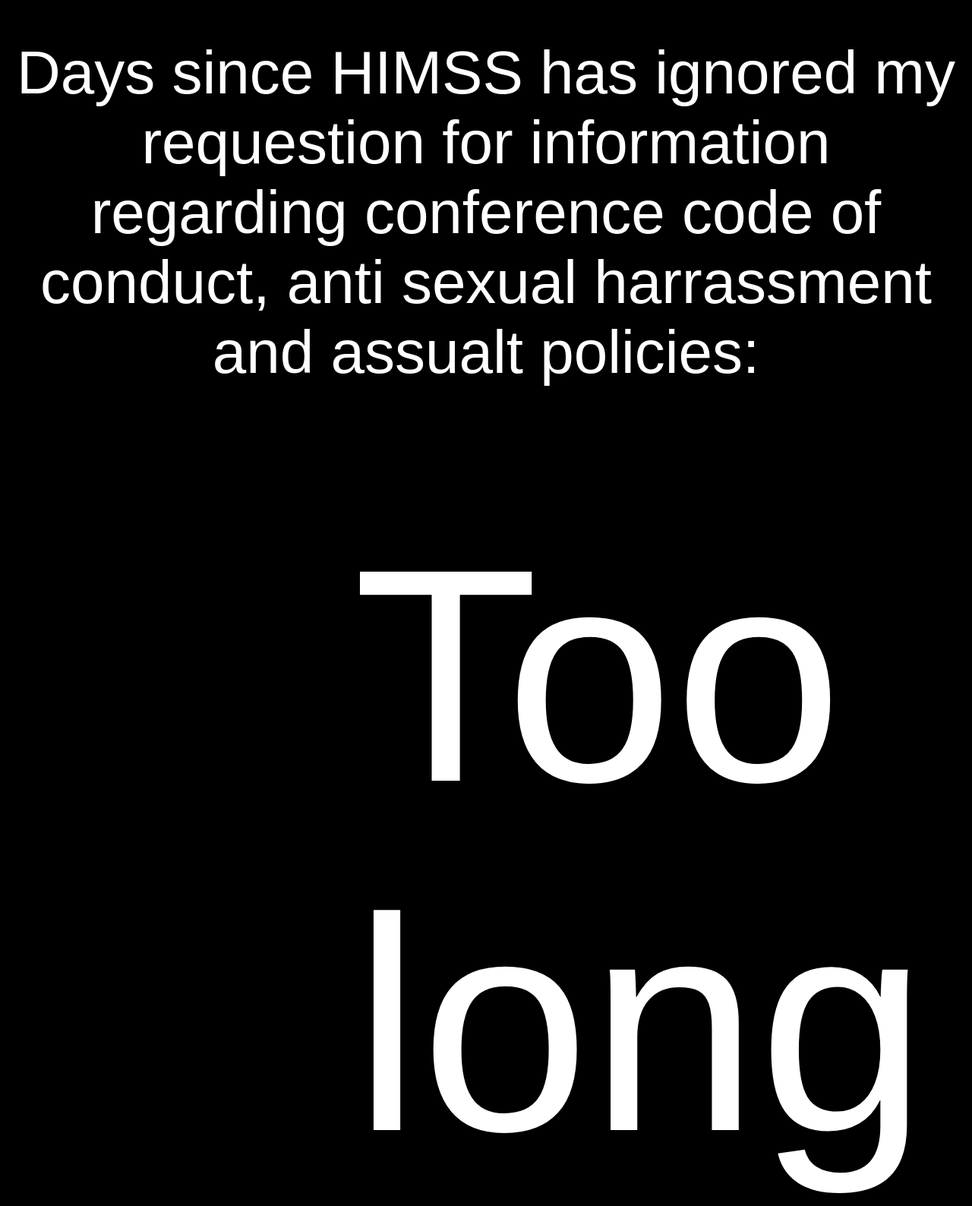
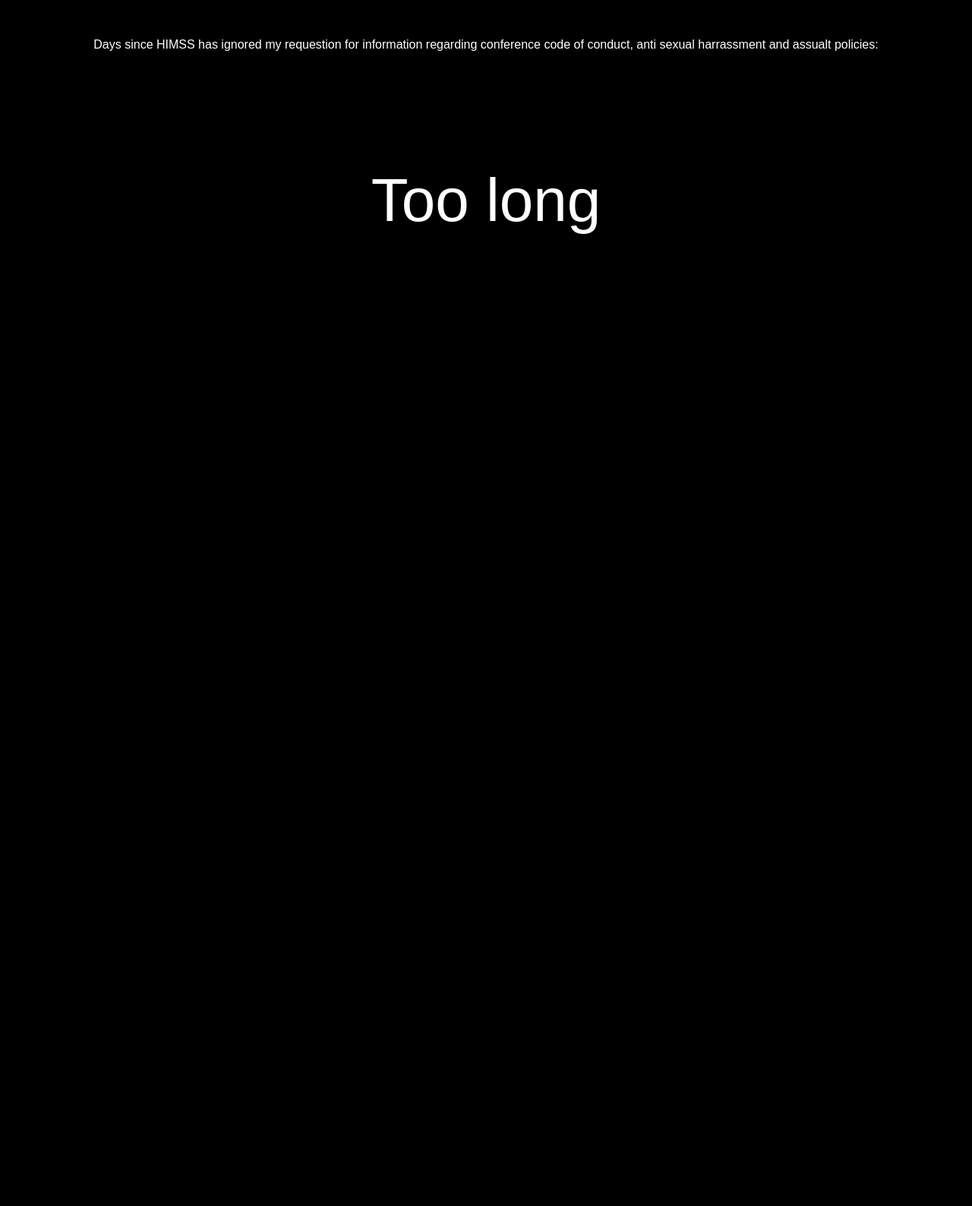
Before and after one commit to laurenstill/laurenstill.github.io, a Jekyll site: the page himssplzrespond.html, which Jekyll copies as it is, in a window 1280 px wide. Shown: the whole page at 76% size. Built offline with Jekyll 4.4.1, drawn with Linux system fonts in a browser that asks for light colours; after the commit the page ends 900 px from its top, so only the background shows below that.

Commit message:
Update himssplzrespond.html

```diff
--- a/himssplzrespond.html
+++ b/himssplzrespond.html
@@ -5,7 +5,7 @@
 background-color: #000;
 color: #fff;
 font-family:arial,helvetica;
-font-size:5em;
+font-size:1em;
 text-align: center;
 }
 #main {
@@ -27,7 +27,7 @@
 background-color: #000;
 color: #fff;
 font-family:arial,helvetica;
-font-size:2em;
+font-size:1em;
 text-align: center;
 }
 
```
